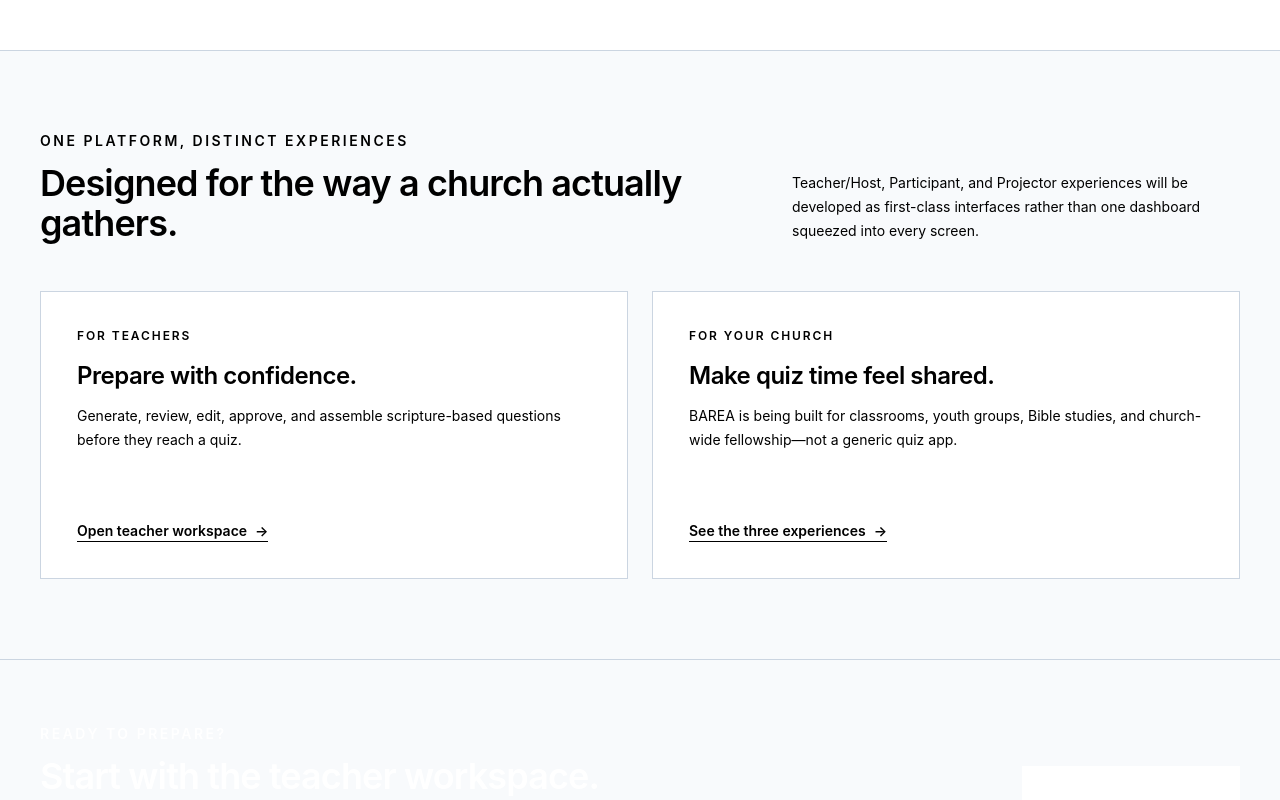
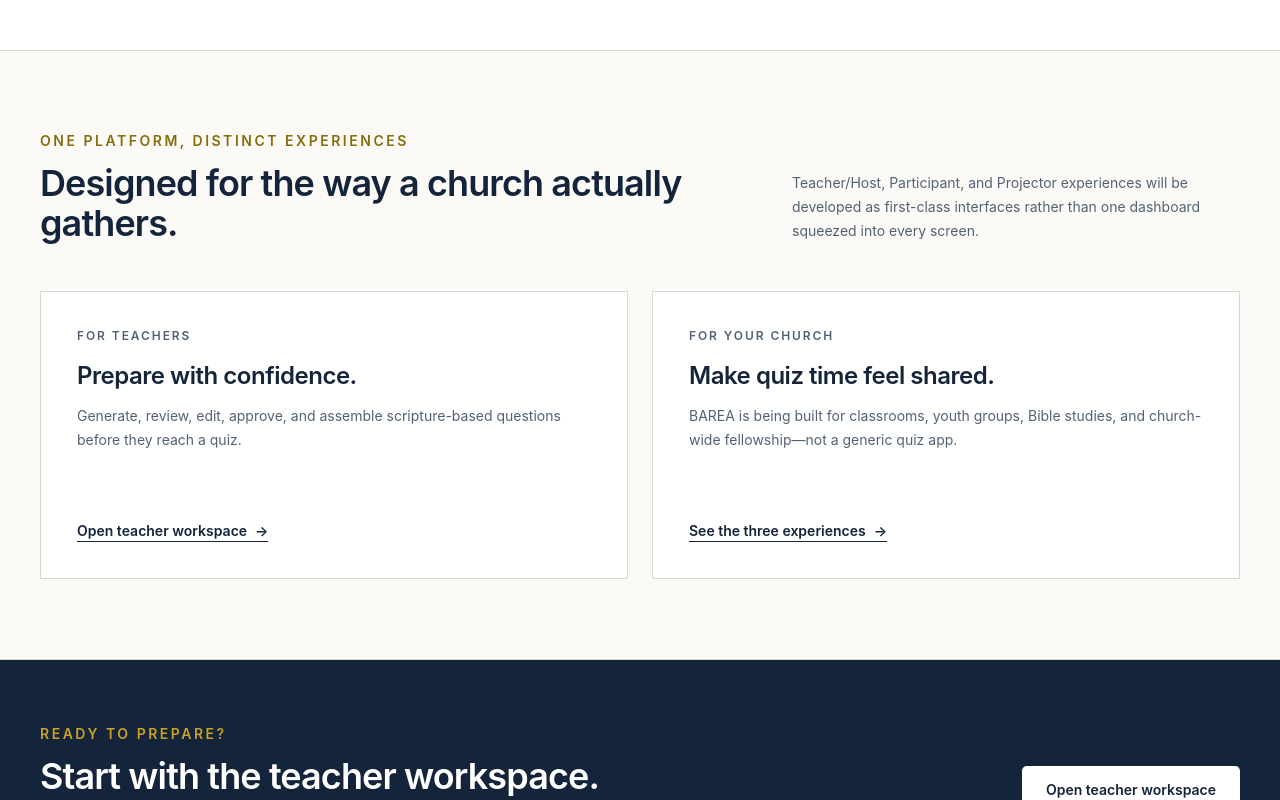
Before and after one commit to jbr01061981-hue/barea, a Next.js app: page / in a window 1280 px wide. Shown: the part 1240-2040 px from the top of the page. Built offline with nearby package versions, Linux system fonts and the light colour scheme.

Commit message:
feat(frontend): establish BAREA homepage design tokens

```diff
--- a/src/app/globals.css
+++ b/src/app/globals.css
@@ -2,18 +2,28 @@
 
 @layer base {
   :root {
-    --barea-bg: #f8fafc;
+    /* BAREA-owned semantic design tokens */
+    --barea-bg: #f6f5f0;
+    --barea-paper: #fbfaf7;
     --barea-card-bg: #ffffff;
-    --barea-text-primary: #0f172a;
-    --barea-text-muted: #475569;
-    --barea-border: #cbd5e1;
+    --barea-cream: #f1eee4;
 
-    --barea-primary: #1e293b;
-    --barea-primary-hover: #0f172a;
-    --barea-primary-fg: #f8fafc;
+    --barea-ink: #14243a;
+    --barea-ink-soft: #243b57;
+    --barea-ink-muted: #536274;
 
-    --barea-accent: #2563eb;
-    --barea-accent-hover: #1d4ed8;
+    --barea-border: #d9d8d2;
+    --barea-border-strong: #b9b9b2;
+
+    --barea-gold: #c9a227;
+    --barea-gold-dark: #876c0c;
+
+    --barea-primary: var(--barea-ink);
+    --barea-primary-hover: var(--barea-ink-soft);
+    --barea-primary-fg: #ffffff;
+
+    --barea-accent: #496b87;
+    --barea-accent-hover: #36566f;
 
     --barea-pending-bg: #fef3c7;
     --barea-pending-border: #f59e0b;
@@ -26,14 +36,32 @@
     --barea-danger-bg: #fee2e2;
     --barea-danger-border: #ef4444;
     --barea-danger-text: #991b1b;
+
+    --barea-radius-control: 0.3rem;
+    --barea-radius-card: 0.5rem;
+  }
+
+  html {
+    scroll-behavior: smooth;
   }
 
   body {
     background-color: var(--barea-bg);
-    color: var(--barea-text-primary);
+    color: var(--barea-ink);
     font-family: -apple-system, BlinkMacSystemFont, "Segoe UI", Roboto, Oxygen, Ubuntu, Cantarell, "Open Sans", "Helvetica Neue", sans-serif;
     min-height: 100vh;
     margin: 0;
+  }
+
+  ::selection {
+    background: var(--barea-gold);
+    color: var(--barea-ink);
+  }
+
+  @media (prefers-reduced-motion: reduce) {
+    html {
+      scroll-behavior: auto;
+    }
   }
 }
 
```
